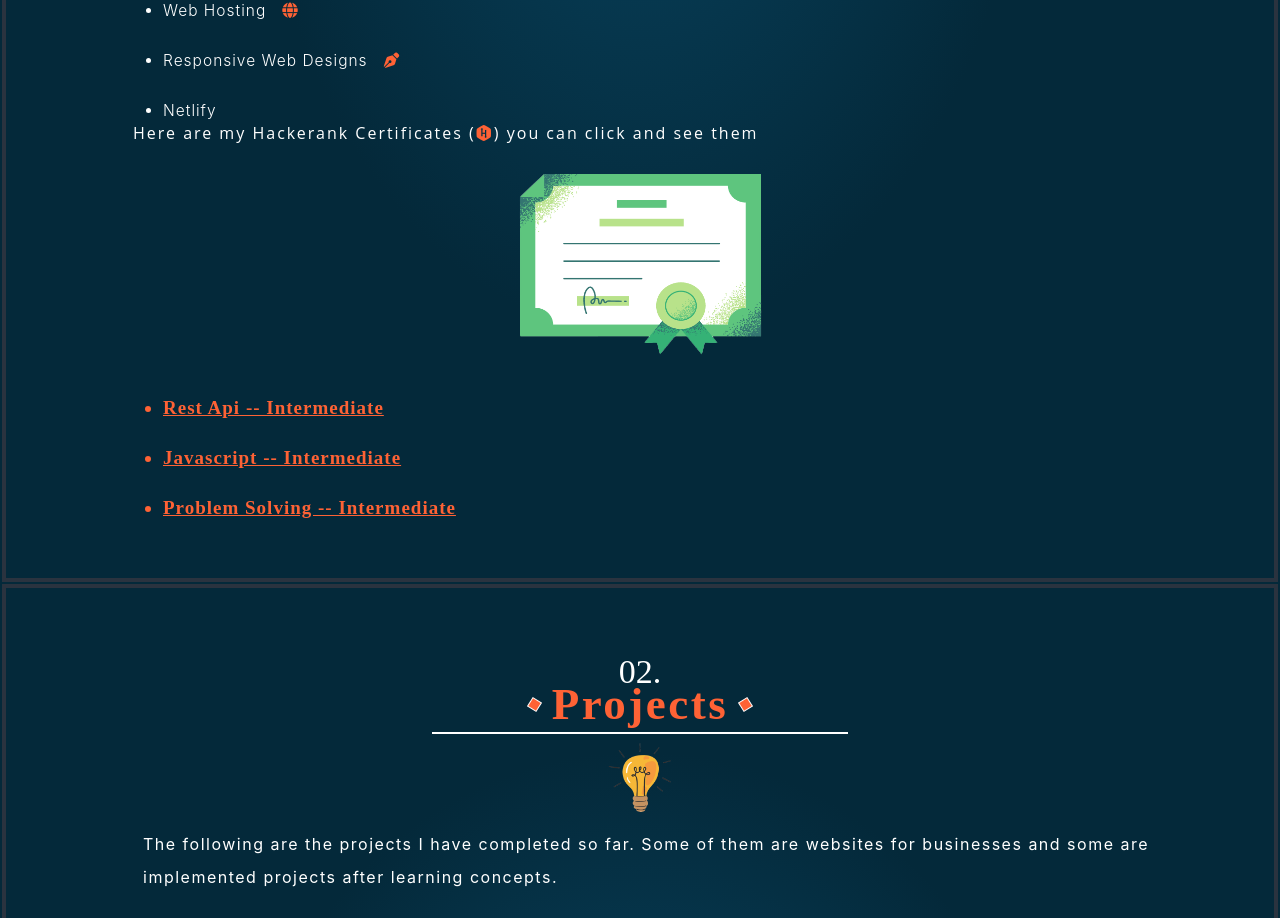
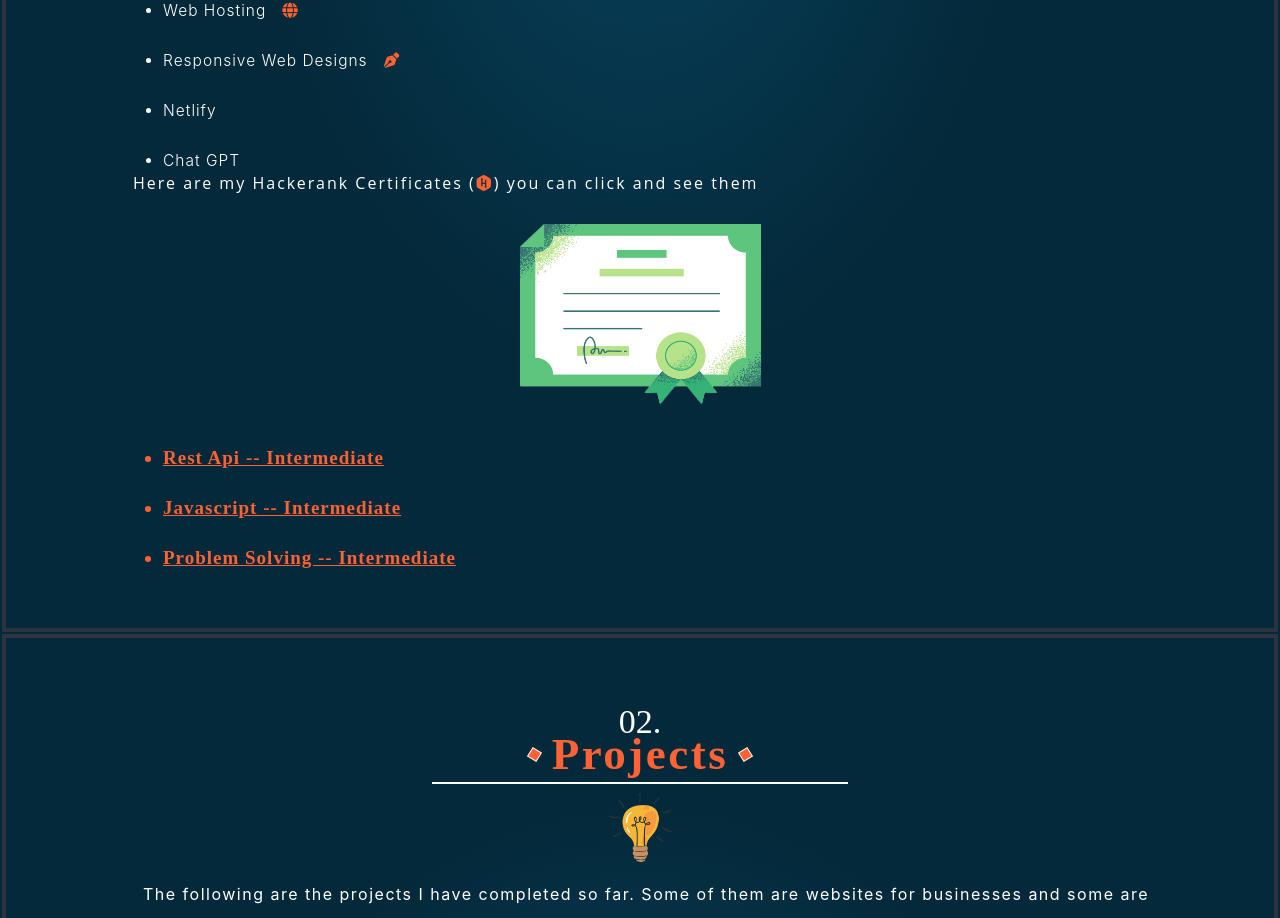
Before and after one commit to ankitsingh2105/Portfolio, a React (Create React App) app: page / in a window 1280 px wide. Shown: the part 1775-2693 px from the top of the page. Built offline with nearby package versions, Linux system fonts and the light colour scheme; a web font is replaced by a local one.

Commit message:
added new skill

```diff
--- a/src/COMPONENTS/Newhome.jsx
+++ b/src/COMPONENTS/Newhome.jsx
@@ -402,6 +402,7 @@ export default function Newhome() {
                         <li style={whitetoblack} className='like'>Responsive Web Designs&nbsp;&nbsp;    <i style={greetingstyle} class="fa-solid fa-pen-nib"></i></li>
 
                         <li style={whitetoblack} className='like'>Netlify</li>
+                        <li style={whitetoblack} className='like'>Chat GPT</li>
 
                     </ul>
 
@@ -581,7 +582,7 @@ export default function Newhome() {
                         <li style={whitetoblack} className='lik'>Created a project to display real-time weather reports of different cities.</li>
 
                         <li style={whitetoblack} className='lik'>Utilized <strong className='string' style={greetingstyle}> async await </strong>
-                         to handle asynchronous API data fetching and showing a loader while the data is being fetched </li>
+                            to handle asynchronous API data fetching and showing a loader while the data is being fetched </li>
 
                         <li style={whitetoblack} className='lik'>Used <strong className='string' style={greetingstyle}>Local Storage</strong> to save previous search records and <strong className='string' style={greetingstyle}>Session Storage</strong> for refreshed data for every session.</li>
 
```
